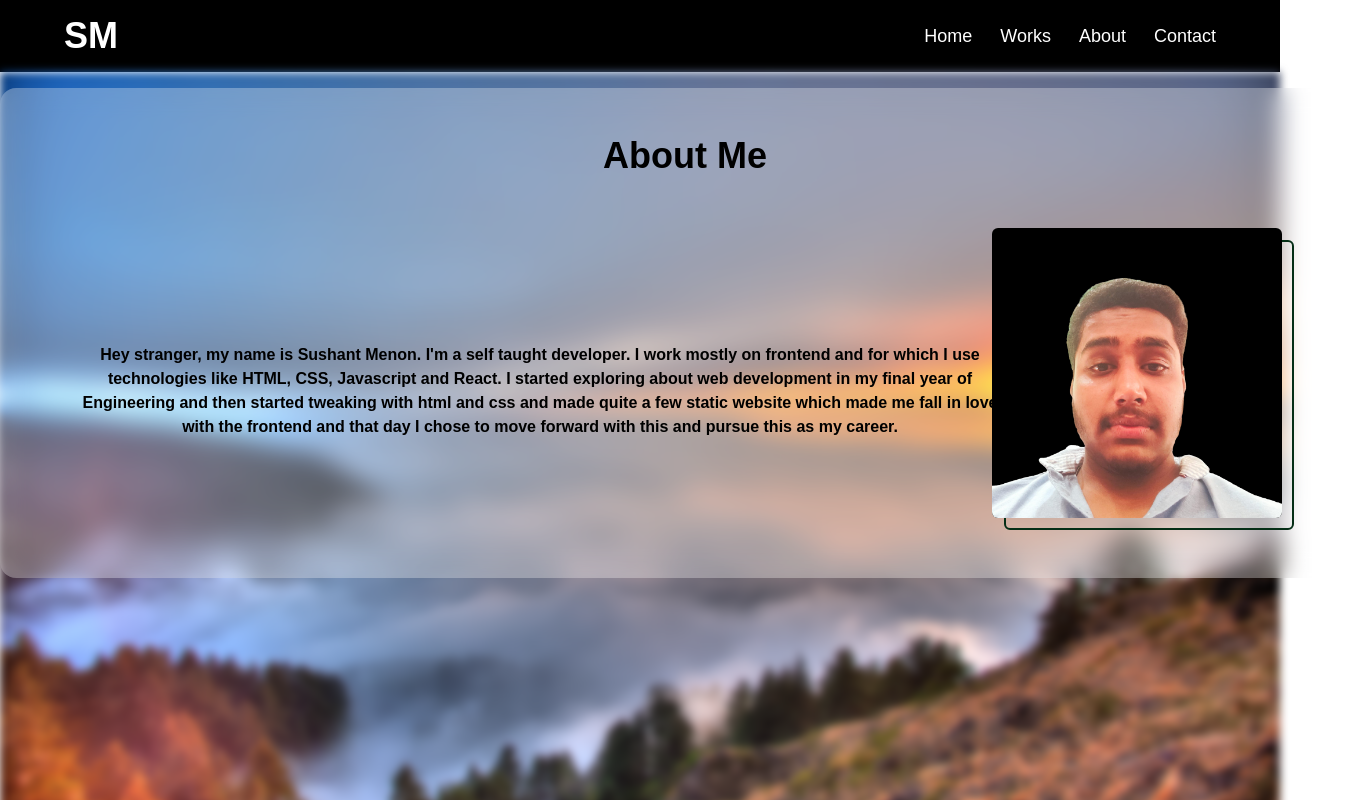
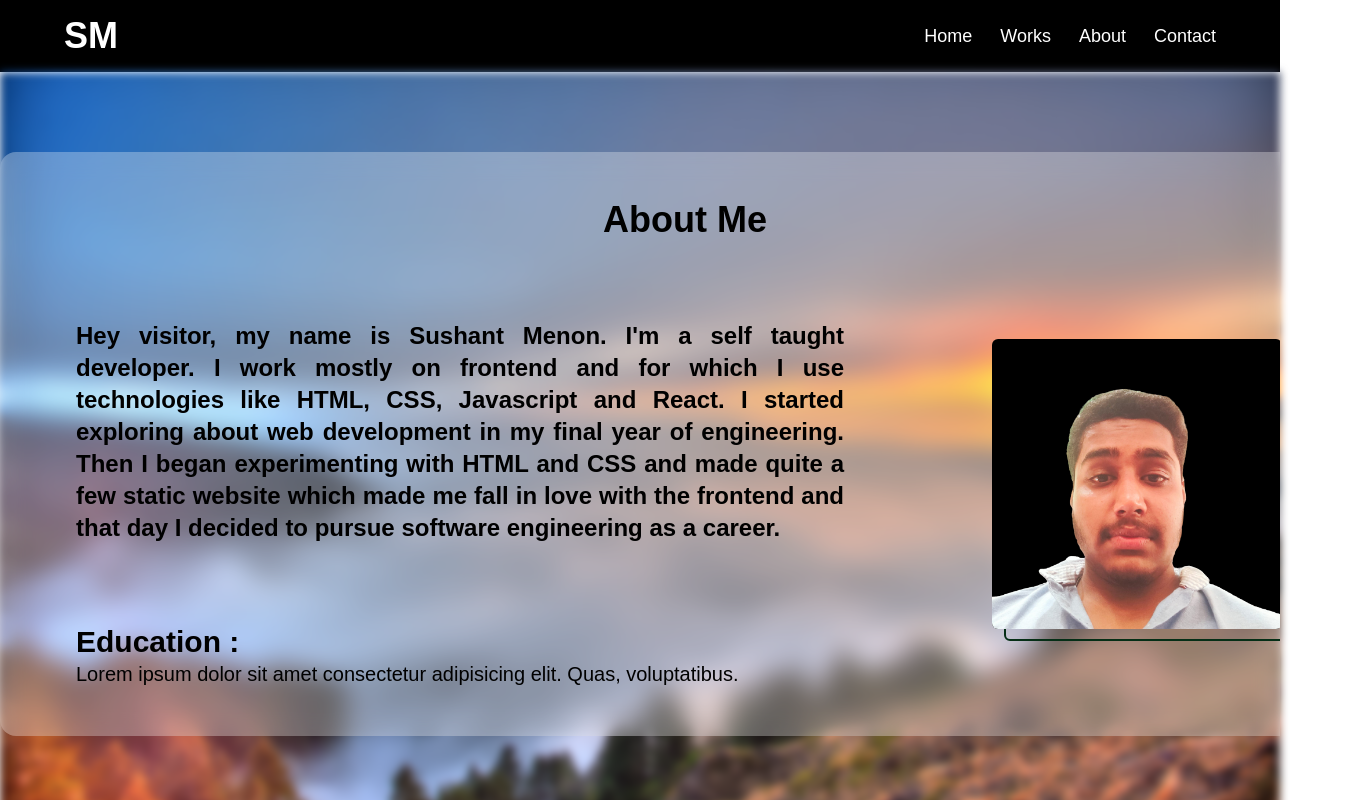
Before and after one commit to sushant-menon/portfolio-website-react, a React (Vite) app: page /about in a window 1280 px wide. Shown: the top 800 px of the page, 1370 px wide, since content can reach past the window. Built offline with nearby package versions, Linux system fonts and the light colour scheme.

Commit message:
modified about

```diff
--- a/src/components/About.jsx
+++ b/src/components/About.jsx
@@ -4,15 +4,17 @@ import AboutMeDetails from "./AboutMeDetails";
 const About = () => {
   return (
     <>
-      <div className="">
+      <div>
         <img
-          className="absolute h-screen object-cover md:w-full blur-sm"
+          className=" absolute h-screen md:w-full object-cover blur-sm"
           src="src\assets\sunset1.jpg"
           alt="bg-image"
         />
-      </div>
-      <div className=" backdrop-blur-sm bg-white/30 relative text-center mt-4 w-[430px] mx-auto rounded-2xl h-full py-6 px-4 md:w-[1370px] md:backdrop-blur-md md:px-16 md:py-12">
-        <AboutMeDetails />
+        <div className="h-screen overflow-y-auto">
+          <div className=" backdrop-blur-sm bg-white/30 relative text-center w-[430px] mx-auto rounded-2xl h-auto py-6 px-4 md:w-[1370px] md:backdrop-blur-md md:px-16 md:py-12 md:mt-20 mt-10">
+            <AboutMeDetails />
+          </div>
+        </div>
       </div>
     </>
   );
--- a/src/components/AboutMeDetails.jsx
+++ b/src/components/AboutMeDetails.jsx
@@ -6,8 +6,8 @@ const AboutMeDetails = () => {
       <div>
         <h1 className="font-extrabold text-4xl">About Me</h1>
       </div>
-      <div className="flex flex-col md:flex-row-reverse mt-12 md:mt-16 px-3 mx-auto justify-center items-center">
-        <span className=" flex justify-center items-center  cursor-pointer group-hover:transform hover:scale-95 duration-1000">
+      <div className="flex flex-col md:flex-row-reverse mt-10 md:mt-16 px-3 mx-auto justify-center items-center md:justify-between">
+        <span className=" flex justify-center items-center cursor-pointer group-hover:transform hover:scale-95 duration-1000">
           <span className="border-2 border-green-950 w-[290px] h-[290px] rounded-md"></span>
           <img
             className="bg-black w-[290px] h-[290px] absolute -translate-x-3 -translate-y-3 rounded-md"
@@ -15,15 +15,27 @@ const AboutMeDetails = () => {
             src="src\assets\Profile.png"
           />
         </span>
-        <p className="mt-3 font-bold">
-          Hey stranger, my name is Sushant Menon. I'm a self taught developer. I
-          work mostly on frontend and for which I use technologies like HTML,
-          CSS, Javascript and React. I started exploring about web development
-          in my final year of Engineering and then started tweaking with html
-          and css and made quite a few static website which made me fall in love
-          with the frontend and that day I chose to move forward with this and
-          pursue this as my career.
-        </p>
+
+        {/* About me */}
+        <div className="flex flex-col">
+          <p className="mt-4 font-bold text-justify md:text-2xl md:max-w-3xl text-lg">
+            Hey visitor, my name is Sushant Menon. I'm a self taught developer.
+            I work mostly on frontend and for which I use technologies like
+            HTML, CSS, Javascript and React. I started exploring about web
+            development in my final year of engineering. Then I began
+            experimenting with HTML and CSS and made quite a few static website
+            which made me fall in love with the frontend and that day I decided
+            to pursue software engineering as a career.
+          </p>
+          {/* Education */}
+          <div className="md:mt-20 mt-10 flex flex-col">
+            <h2 className="text-start font-extrabold text-3xl">Education :</h2>
+            <p className=" text-xl text-start">
+              Lorem ipsum dolor sit amet consectetur adipisicing elit. Quas,
+              voluptatibus.
+            </p>
+          </div>
+        </div>
       </div>
     </>
   );
```
